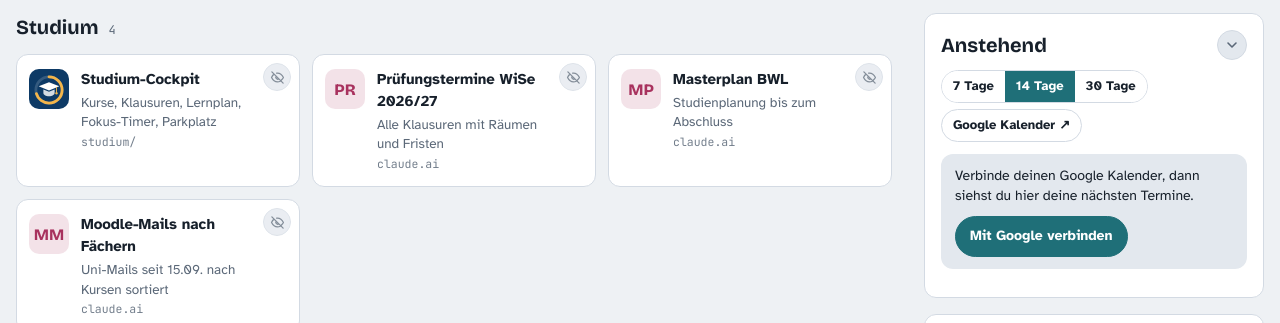
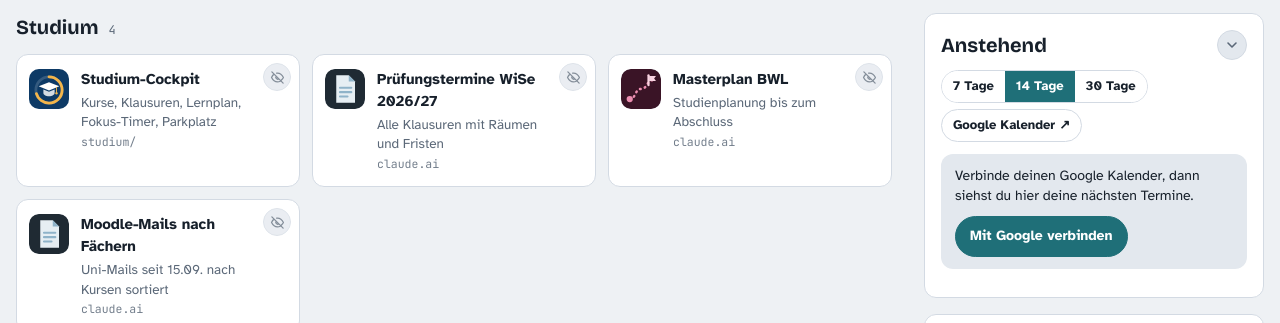
Before and after one commit to ThisKsad/Dashboard, a plain HTML site: page index.html in a window 1280 px wide. Shown: the part 116-439 px from the top of the page. Drawn offline with nearby package versions, Linux system fonts and the light colour scheme.

Commit message:
Dashboard: eigene Icons statt Claude-Symbol (Dokument-Icon für Docs, 15 neue Artefakt-Icons)
Co-Authored-By: Claude Opus 5.5 <noreply@anthropic.com>
Claude-Session: https://claude.ai/code/session_01Tqb1bjbgTjCk5cqGWHtMLG

```diff
--- a/index.html
+++ b/index.html
@@ -268,47 +268,47 @@ h2{font-family:var(--f-display);font-weight:700;font-size:20px;margin:0}
 const GROUPS=[
  {title:"Studium",cat:"--c-study",items:[
   {n:"Studium-Cockpit",d:"Kurse, Klausuren, Lernplan, Fokus-Timer, Parkplatz",u:"studium/",m:"SC",i:"icons/studium.svg"},
-  {n:"Prüfungstermine WiSe 2026/27",d:"Alle Klausuren mit Räumen und Fristen",u:"https://claude.ai/artifact/NbLWbqZefJ5Qc26LHpAW5K",m:"PR",i:"https://claude.ai/favicon.ico"},
-  {n:"Masterplan BWL",d:"Studienplanung bis zum Abschluss",u:"https://claude.ai/artifact/5394V7u4BvivEViwcJtYSL",m:"MP",i:"https://claude.ai/favicon.ico"},
-  {n:"Studium-Cockpit (Artefakt)",d:"Claude-Version des Cockpits",u:"https://claude.ai/artifact/VYtJnzSkFxG12MUj3ozAFg",m:"SC",i:"https://claude.ai/favicon.ico",h:1},
-  {n:"Moodle-Mails nach Fächern",d:"Uni-Mails seit 15.09. nach Kursen sortiert",u:"https://claude.ai/artifact/5723L2WqnRscNQL8Aoqfjd",m:"MM",i:"https://claude.ai/favicon.ico"}
+  {n:"Prüfungstermine WiSe 2026/27",d:"Alle Klausuren mit Räumen und Fristen",u:"https://claude.ai/artifact/NbLWbqZefJ5Qc26LHpAW5K",m:"PR",i:"icons/docs.svg"},
+  {n:"Masterplan BWL",d:"Studienplanung bis zum Abschluss",u:"https://claude.ai/artifact/5394V7u4BvivEViwcJtYSL",m:"MP",i:"icons/masterplan.svg"},
+  {n:"Studium-Cockpit (Artefakt)",d:"Claude-Version des Cockpits",u:"https://claude.ai/artifact/VYtJnzSkFxG12MUj3ozAFg",m:"SC",i:"icons/studium.svg",h:1},
+  {n:"Moodle-Mails nach Fächern",d:"Uni-Mails seit 15.09. nach Kursen sortiert",u:"https://claude.ai/artifact/5723L2WqnRscNQL8Aoqfjd",m:"MM",i:"icons/docs.svg"}
  ]},
  {title:"Spiele & Challenges",cat:"--c-game",items:[
   {n:"Overwatch Challenge Hub",d:"Ultimate Hunt, Glücksrad, Hero Ladder, Bingo, Statistiken",u:"https://thisksad.github.io/Overwatch-Challenge-Hub/",m:"OW",i:"icons/overwatch.png"},
   {n:"Game Hub",d:"Scopa, Asse Raus und Tempora",u:"https://thisksad.github.io/Game-Hub/",m:"GH",i:"icons/gamehub.png"},
   {n:"GTA Online Tracker",d:"Business-Timer, Einnahmen, Cayo-Perico-Beute",u:"https://thisksad.github.io/Gta-Online-Tracker/",m:"GTA",i:"icons/gta.png"},
   {n:"Snap Tracker",d:"Marvel-Snap-Matches, Deck- und Karten-Winrates",u:"https://thisksad.github.io/Marvel-Snap-Tracker/",m:"MS",i:"icons/snap.png"},
-  {n:"Schachheft",d:"Partien analysieren, Aufgaben aus eigenen Fehlern",u:"https://claude.ai/artifact/EcWidSosAj9k4fka1aN8sT",m:"SH",i:"https://claude.ai/favicon.ico"},
-  {n:"Scopa (Artefakt)",d:"Claude-Version von Scopa",u:"https://claude.ai/artifact/FtWzxPPqy98NFHzVGzFKfr",m:"SP",i:"https://claude.ai/favicon.ico",h:1},
-  {n:"Snap Tracker (Artefakt)",d:"Claude-Version des Snap Trackers",u:"https://claude.ai/artifact/HEdjFxBBcww6mz8ZER4wCr",m:"ST",i:"https://claude.ai/favicon.ico",h:1},
-  {n:"Ultimate Hunt",d:"Teil des Challenge Hubs als Artefakt",u:"https://claude.ai/artifact/QHgLuKGCLiywUF865WmTet",m:"UH",i:"https://claude.ai/favicon.ico",h:1},
-  {n:"Hero Ladder",d:"Teil des Challenge Hubs als Artefakt",u:"https://claude.ai/artifact/WSj2oPLyXQEsP2XRiSkJxw",m:"HL",i:"https://claude.ai/favicon.ico",h:1},
-  {n:"Hero Bingo",d:"Teil des Challenge Hubs als Artefakt",u:"https://claude.ai/artifact/SeHezUXwGW7ibM4YmCHLz7",m:"HB",i:"https://claude.ai/favicon.ico",h:1},
-  {n:"All-time stats",d:"Statistiken des Challenge Hubs als Artefakt",u:"https://claude.ai/artifact/7sHADcEmU8FE86pujvLbRS",m:"AS",i:"https://claude.ai/favicon.ico",h:1},
-  {n:"Mystery Heroes Hub",d:"Frühe Version des Challenge Hubs",u:"https://claude.ai/artifact/5KicoPefthxmLtqZ1ze1vX",m:"MH",i:"https://claude.ai/favicon.ico",h:1}
+  {n:"Schachheft",d:"Partien analysieren, Aufgaben aus eigenen Fehlern",u:"https://claude.ai/artifact/EcWidSosAj9k4fka1aN8sT",m:"SH",i:"icons/schach.svg"},
+  {n:"Scopa (Artefakt)",d:"Claude-Version von Scopa",u:"https://claude.ai/artifact/FtWzxPPqy98NFHzVGzFKfr",m:"SP",i:"icons/scopa.svg",h:1},
+  {n:"Snap Tracker (Artefakt)",d:"Claude-Version des Snap Trackers",u:"https://claude.ai/artifact/HEdjFxBBcww6mz8ZER4wCr",m:"ST",i:"icons/snap.png",h:1},
+  {n:"Ultimate Hunt",d:"Teil des Challenge Hubs als Artefakt",u:"https://claude.ai/artifact/QHgLuKGCLiywUF865WmTet",m:"UH",i:"icons/ultimatehunt.svg",h:1},
+  {n:"Hero Ladder",d:"Teil des Challenge Hubs als Artefakt",u:"https://claude.ai/artifact/WSj2oPLyXQEsP2XRiSkJxw",m:"HL",i:"icons/heroladder.svg",h:1},
+  {n:"Hero Bingo",d:"Teil des Challenge Hubs als Artefakt",u:"https://claude.ai/artifact/SeHezUXwGW7ibM4YmCHLz7",m:"HB",i:"icons/herobingo.svg",h:1},
+  {n:"All-time stats",d:"Statistiken des Challenge Hubs als Artefakt",u:"https://claude.ai/artifact/7sHADcEmU8FE86pujvLbRS",m:"AS",i:"icons/stats.svg",h:1},
+  {n:"Mystery Heroes Hub",d:"Frühe Version des Challenge Hubs",u:"https://claude.ai/artifact/5KicoPefthxmLtqZ1ze1vX",m:"MH",i:"icons/mystery.svg",h:1}
  ]},
  {title:"Zuhause",cat:"--c-home",items:[
   {n:"Rezept-Bibliothek",d:"Rezepte aus Reels, mit Mengenfaktor und Kategorien",u:"https://rezeptlibrary.netlify.app",m:"RZ",i:"icons/rezepte.png"},
-  {n:"Küken-Teilefinder",d:"BlueBrixx-Teile im Haufen finden",u:"https://claude.ai/code/artifact/465f10d1-afb0-41df-9636-3dcf03801451",m:"KT",i:"https://claude.ai/favicon.ico"},
-  {n:"Bilderwand planen",d:"Rahmen maßstabsgetreu an der Wand anordnen",u:"https://claude.ai/artifact/PxUi1Hmr8BQ83G5WkVBg9b",m:"BW",i:"https://claude.ai/favicon.ico"},
-  {n:"Ideen Rezept-Bibliothek",d:"Ideensammlung für die Rezept-Bibliothek",u:"https://claude.ai/artifact/PSSA6bmg5j196REM28SoQZ",m:"IR",i:"https://claude.ai/favicon.ico"},
-  {n:"Rezept-Bibliothek Vorschau",d:"Vorschau der Rezept-Bibliothek",u:"https://claude.ai/artifact/KaRN1xuKb6XpLNFybVP5eT",m:"RV",i:"https://claude.ai/favicon.ico",h:1},
-  {n:"Telegram-IDs Rezept-Bot",d:"IDs für den Rezept-Bot",u:"https://claude.ai/artifact/DnXwwmD7QNPqQsRBE5kDNn",m:"TI",i:"https://claude.ai/favicon.ico",h:1}
+  {n:"Küken-Teilefinder",d:"BlueBrixx-Teile im Haufen finden",u:"https://claude.ai/code/artifact/465f10d1-afb0-41df-9636-3dcf03801451",m:"KT",i:"icons/kueken.svg"},
+  {n:"Bilderwand planen",d:"Rahmen maßstabsgetreu an der Wand anordnen",u:"https://claude.ai/artifact/PxUi1Hmr8BQ83G5WkVBg9b",m:"BW",i:"icons/bilderwand.svg"},
+  {n:"Ideen Rezept-Bibliothek",d:"Ideensammlung für die Rezept-Bibliothek",u:"https://claude.ai/artifact/PSSA6bmg5j196REM28SoQZ",m:"IR",i:"icons/docs.svg"},
+  {n:"Rezept-Bibliothek Vorschau",d:"Vorschau der Rezept-Bibliothek",u:"https://claude.ai/artifact/KaRN1xuKb6XpLNFybVP5eT",m:"RV",i:"icons/rezepte.png",h:1},
+  {n:"Telegram-IDs Rezept-Bot",d:"IDs für den Rezept-Bot",u:"https://claude.ai/artifact/DnXwwmD7QNPqQsRBE5kDNn",m:"TI",i:"icons/docs.svg",h:1}
  ]},
  {title:"Werkzeuge & Notizen",cat:"--c-tool",items:[
-  {n:"Bildschirmlineal",d:"Maße direkt am Bildschirm abmessen",u:"https://claude.ai/code/artifact/52139305-28e2-4ba1-a739-f15e997ddc2b",m:"BL",i:"https://claude.ai/favicon.ico"},
-  {n:"Portugiesisch",d:"Zusammenfassung vom 22.10.",u:"https://claude.ai/code/artifact/f52ece18-0c4e-4646-bf7b-46d95dd90c27",m:"PT",i:"https://claude.ai/favicon.ico"},
-  {n:"Tempora – Regelwerk",d:"Regeln des eigenen Kartenspiels",u:"https://claude.ai/code/artifact/cd94bb40-2e04-4a83-90e3-89476ba2b10b",m:"RW",i:"https://claude.ai/favicon.ico"},
-  {n:"Tempora – Kartendesign",d:"Entwürfe für die Karten",u:"https://claude.ai/code/artifact/c74db197-908c-480a-94e8-b418c8b5b9dc",m:"KD",i:"https://claude.ai/favicon.ico"},
-  {n:"Alemannia Aachen",d:"Geschichte und Gegenwart",u:"https://claude.ai/code/artifact/5d430d9c-30e8-41ac-b8c5-43d3488929cb",m:"AA",i:"https://claude.ai/favicon.ico"},
-  {n:"Fork Committee Logo",d:"Logo-Entwurf",u:"https://claude.ai/artifact/TQStMtkZkyAEiMTLMyiAVR",m:"FC",i:"https://claude.ai/favicon.ico",h:1}
+  {n:"Bildschirmlineal",d:"Maße direkt am Bildschirm abmessen",u:"https://claude.ai/code/artifact/52139305-28e2-4ba1-a739-f15e997ddc2b",m:"BL",i:"icons/lineal.svg"},
+  {n:"Portugiesisch",d:"Zusammenfassung vom 22.10.",u:"https://claude.ai/code/artifact/f52ece18-0c4e-4646-bf7b-46d95dd90c27",m:"PT",i:"icons/docs.svg"},
+  {n:"Tempora – Regelwerk",d:"Regeln des eigenen Kartenspiels",u:"https://claude.ai/code/artifact/cd94bb40-2e04-4a83-90e3-89476ba2b10b",m:"RW",i:"icons/docs.svg"},
+  {n:"Tempora – Kartendesign",d:"Entwürfe für die Karten",u:"https://claude.ai/code/artifact/c74db197-908c-480a-94e8-b418c8b5b9dc",m:"KD",i:"icons/tempora.svg"},
+  {n:"Alemannia Aachen",d:"Geschichte und Gegenwart",u:"https://claude.ai/code/artifact/5d430d9c-30e8-41ac-b8c5-43d3488929cb",m:"AA",i:"icons/fussball.svg"},
+  {n:"Fork Committee Logo",d:"Logo-Entwurf",u:"https://claude.ai/artifact/TQStMtkZkyAEiMTLMyiAVR",m:"FC",i:"icons/logoentwurf.svg",h:1}
  ]},
  {title:"Entwicklung",cat:"--c-dev",items:[
   {n:"GitHub",d:"Alle Repositories von ThisKsad",u:"https://github.com/ThisKsad?tab=repositories",m:"GI",i:"icons/repos.svg"},
   {n:"Netlify",d:"Rezept-Bibliothek",u:"https://app.netlify.com",m:"NL",i:"icons/hosting.svg"},
   {n:"Supabase",d:"Datenbanken aller Projekte",u:"https://supabase.com/dashboard/projects",m:"SB",i:"icons/database.svg"},
   {n:"Claude",d:"Chats und Artefakte",u:"https://claude.ai/code/artifacts",m:"CL",i:"https://claude.ai/favicon.ico"},
-  {n:"Startseite (Artefakt)",d:"Claude-Version dieser Startseite",u:"https://claude.ai/artifact/WkjCV6rZTbr9PD9eNTNYg1",m:"LS",i:"https://claude.ai/favicon.ico",h:1}
+  {n:"Startseite (Artefakt)",d:"Claude-Version dieser Startseite",u:"https://claude.ai/artifact/WkjCV6rZTbr9PD9eNTNYg1",m:"LS",i:"icons/startseite.svg",h:1}
  ]}
 ];
 
```
Also changed, not shown: icons/bilderwand.svg (added), icons/docs.svg (added), icons/fussball.svg (added), icons/herobingo.svg (added), icons/heroladder.svg (added), icons/kueken.svg (added), icons/lineal.svg (added), icons/logoentwurf.svg (added), icons/masterplan.svg (added), icons/mystery.svg (added), icons/schach.svg (added), icons/scopa.svg (added), icons/startseite.svg (added), icons/stats.svg (added), 2 more files.
